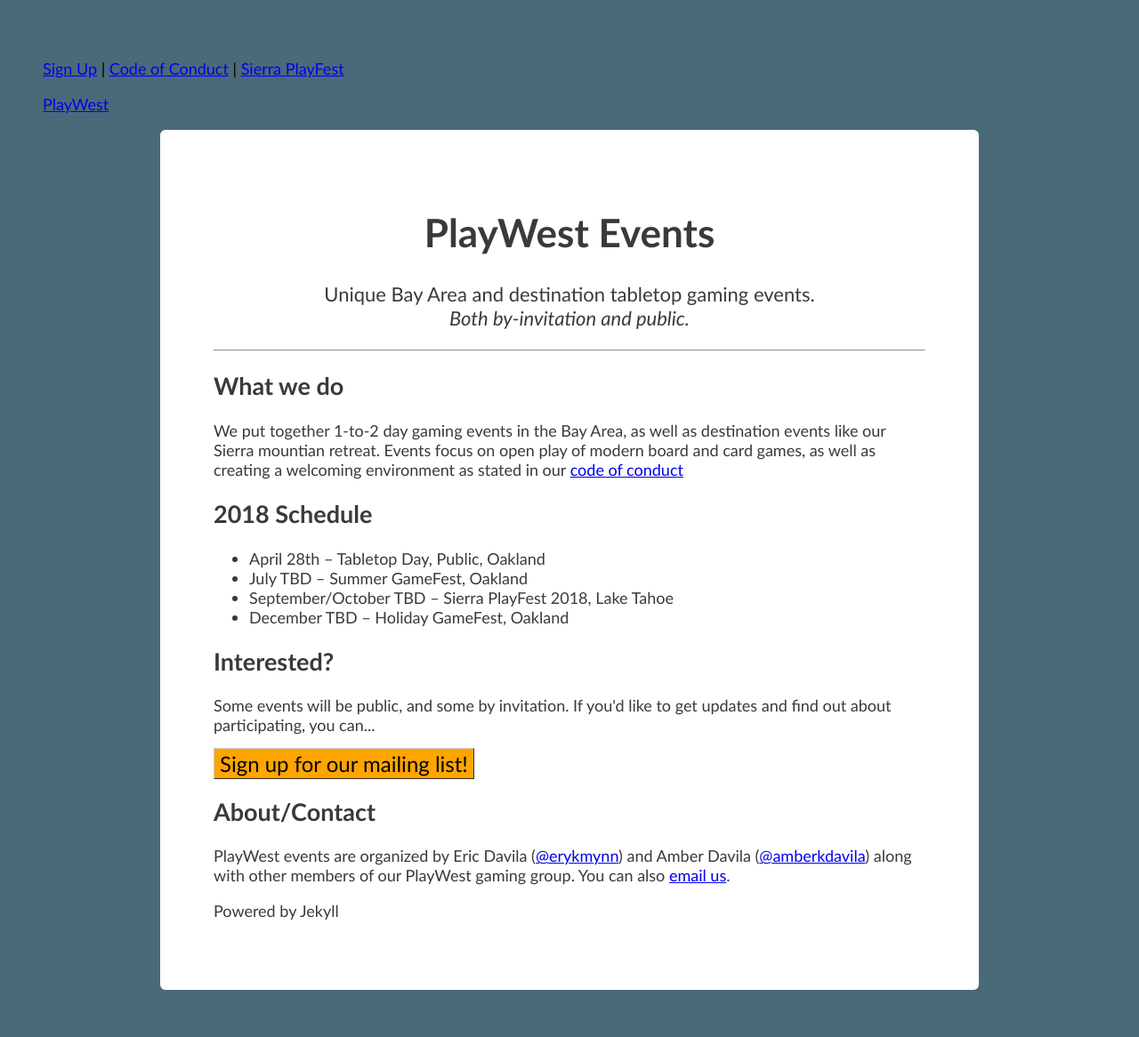
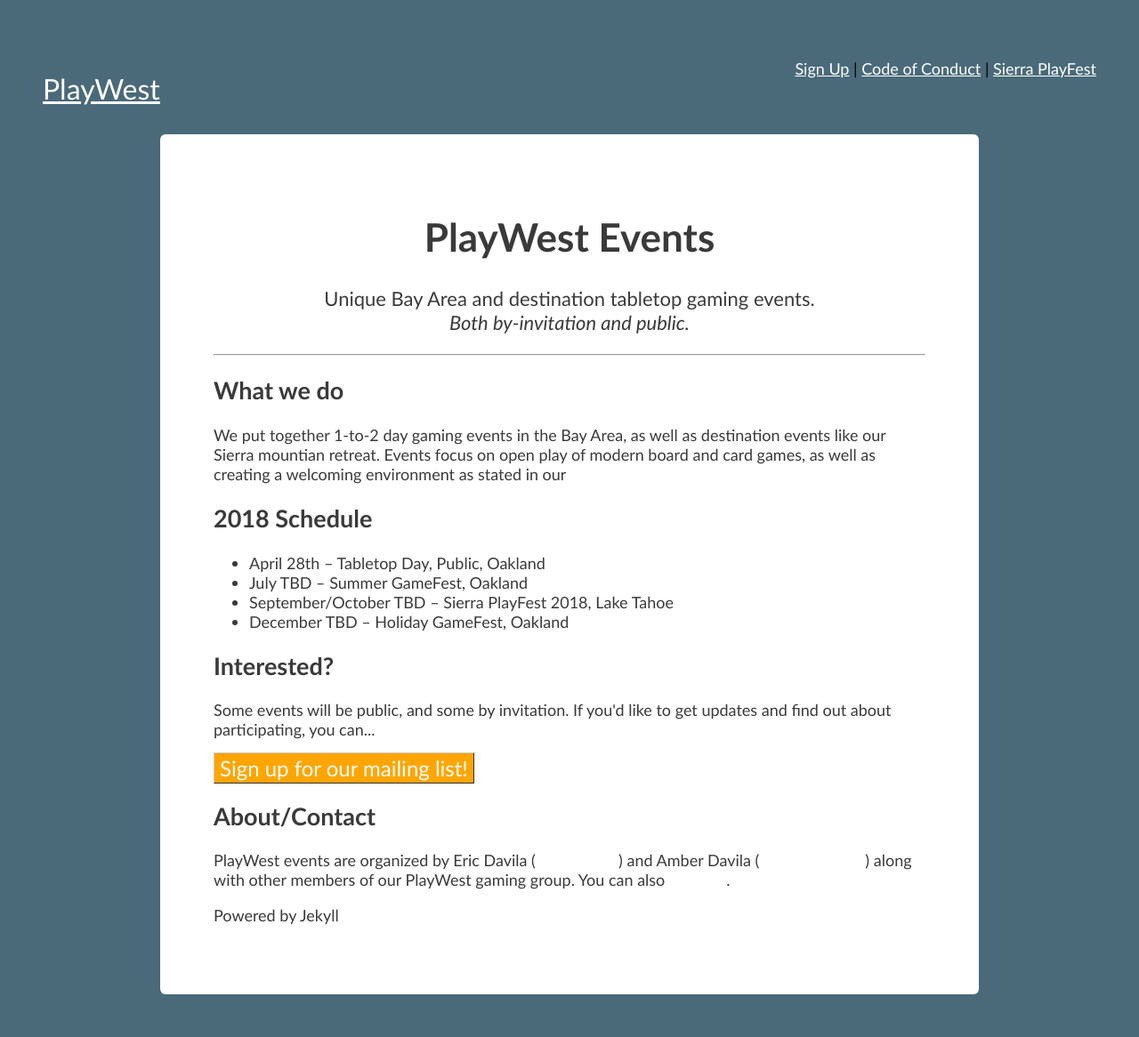
Before and after one commit to playwestcoast/playwestcoast.github.io, a Jekyll site: the page built from index.html, in a window 1280 px wide. Shown: the whole page at 89% size. Built offline with Jekyll 4.4.1, drawn with Linux system fonts in a browser that asks for light colours.

Commit message:
Update screen.scss

```diff
--- a/_sass/screen.scss
+++ b/_sass/screen.scss
@@ -6,6 +6,17 @@
 		}
 		#content-outer {
 			padding: 30px;
+
+			a {
+				color: #ffffff;
+			}
+			.main-menu {
+				float: right;
+			}
+			.site-name {
+				font-size: 2rem;
+			}
+
 		}
 		#content-inner {
 			background: white;
```
